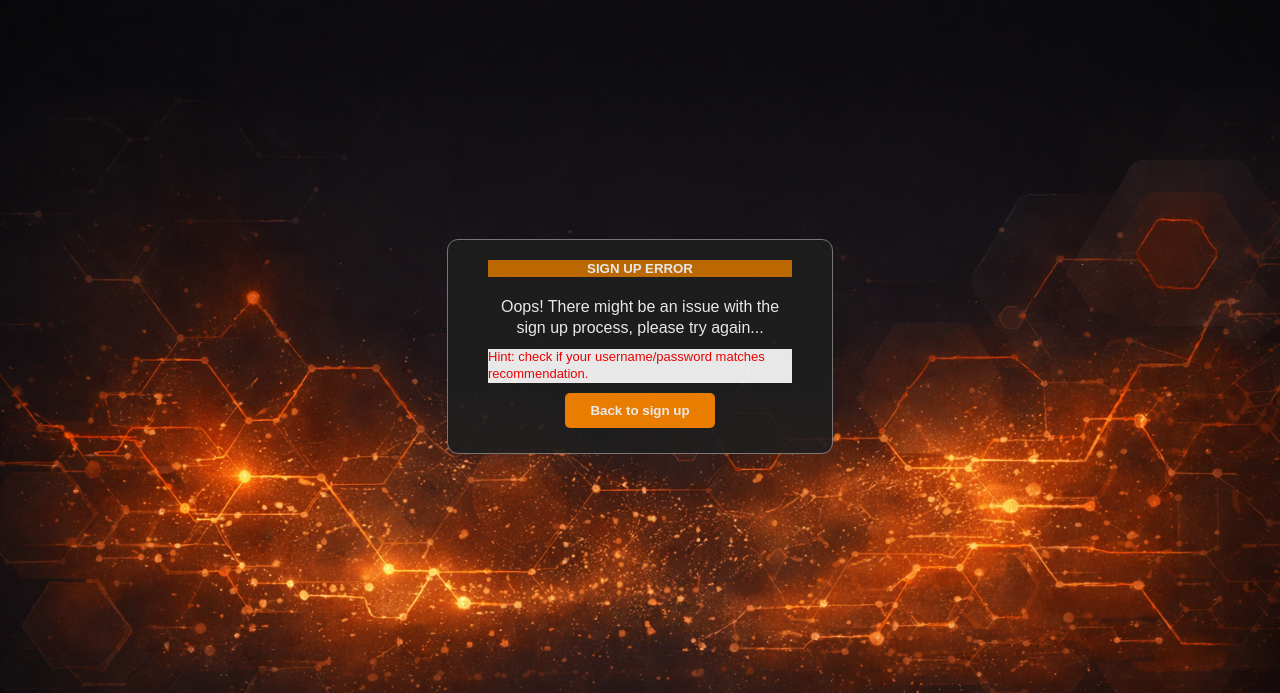
After one commit to 001grindpa/chatLMT, a Flask app: page /signup_error in a window 1280 px wide. The commit adds this page. Shown: the top 693 px of the page. Run offline with Flask 3, Linux system fonts and the light colour scheme; parts of the project's set-up code (start-up, migrations or seed data) failed here and were passed over; some libraries are stand-ins or nearby versions.

Commit message:
done with sign up logic

```diff
--- a/app.py
+++ b/app.py
@@ -32,11 +32,14 @@ async def index():
 @app.route("/signup", methods=["GET", "POST"])
 def signup():
     if request.method == "POST":
-        username = request.json["username"]
-        password = request.json["password"]
-        first_name = request.json["first_name"]
-        surname = request.json["surname"]
-        e_mail = request.json["e_mail"]
+        username = request.form.get("username")
+        password = request.form.get("password")
+        first_name = request.form.get("first_name")
+        surname = request.form.get("surname")
+        e_mail = request.form.get("e_mail", None)
+
+        if session.get("validity") == False:
+            return redirect("/signup_error")
 
         userData = db.execute("SELECT * FROM userData WHERE username = ?", username)
         for data in userData:
@@ -52,17 +55,20 @@ def signup():
         return redirect("/login")
     return render_template("signup.html", page="signup")
 
+@app.route("/signup_error")
+def signup_error():
+    return render_template("signupError.html", page="signup_error")
+
 @app.route("/check_password")
 def password_checker():
     password = request.args.get("q")
     result = check_password(password)
     if result == "valid password":
-        session["valid"] = True
-        return jsonify({"msg": result})
+        session["validity"] = True
+        return jsonify({"msg": result, "session": session.get("validity")})
     else:
-        if session.get("valid"):
-            session["valid"] == None
-        return jsonify({"msg": result})
+        session["validity"] = False
+        return jsonify({"msg": result, "session": session.get("validity")})
 
 
 
--- a/static/scripts/main.js
+++ b/static/scripts/main.js
@@ -14,31 +14,6 @@ document.addEventListener("DOMContentLoaded", () => {
         const form = body.querySelector(".signup form");
         const formBtn = body.querySelector(".signup form button");
 
-
-        for (let i=0; i<allInputs.length; i++) {
-            allInputs[i].addEventListener("input", () => {
-                // checking username length
-                if (allInputs[i].name == "username") {
-                    if (allInputs[i].value.length <= 3) {
-                        check_password.innerHTML = "at least 4 chars long"
-                    }
-                    else {
-                        check_password.innerHTML = "valid username"
-                    }
-                }
-
-                // making sure all inputs are entered
-                for (let input of allInputs) {
-                    if (!input.value) {
-                        formBtn.style.backgroundColor = "gray";
-                        return formBtn.disabled = true;
-                    }
-                }
-                formBtn.style.backgroundColor = "var(--brand-color-light)";
-                return formBtn.disabled = false;
-            })
-        }
-
         main.addEventListener("click", () => {
             if (profile.classList.contains("show")) {
                 profile.classList.remove("show");
@@ -54,6 +29,33 @@ document.addEventListener("DOMContentLoaded", () => {
             }
         })
 
+         passwordInput[0].addEventListener("input", async (e) => {
+            let input = e.currentTarget;
+
+            try {
+                let r = await fetch("/check_password?q=" + input.value);
+                let data = await r.json();
+
+                console.log(data);
+                if (data.msg == "valid password") {
+                    strength.style.backgroundColor = "green";
+                    strength.style.color = "white";
+                    // store valid password
+                    localStorage.setItem("valid_password", true);
+                }
+                else {
+                    strength.style.backgroundColor = "white";
+                    strength.style.color = "black";
+                    // store invalid password
+                    localStorage.setItem("valid_password", false);
+                }
+                strength.innerHTML = data.msg
+            }
+            catch(error) {
+                console.log("Unexpected error: " + error)
+            }
+        });
+
         for (let i=0; i < eyes.length; i++) {
             eyes[i].addEventListener("click", (e) => {
                 let eye = e.currentTarget
@@ -65,31 +67,56 @@ document.addEventListener("DOMContentLoaded", () => {
                     eye.src = "/static/images/closedeye.png";
                     passwordInput[i].type = "password";
                 }
+            });
+            passwordInput[i].addEventListener("input", () => {
+                if (passwordInput[0].value == passwordInput[1].value && localStorage.getItem("valid_password") == "true") {
+                    warn.innerHTML = "valid password match";
+                    warn.style.color = "green";
+                    localStorage.setItem("valid_password_match", true);
+                }
+                else {
+                    warn.innerHTML = "error in password creation";
+                    warn.style.color = "red";
+                    localStorage.setItem("valid_password_match", false);
+                }
+            });
+        }
+
+        for (let i=0; i<allInputs.length; i++) {
+            allInputs[i].addEventListener("input", () => {
+                // checking username length
+                if (allInputs[i].name == "username") {
+                    if (allInputs[i].value.length <= 3) {
+                        check_password.innerHTML = "at least 4 chars long"
+                        localStorage.setItem("valid_username", false);
+                    }
+                    else if (allInputs[i].value.length >= 12) {
+                        check_password.innerHTML = "not more than 12 chars long";
+                        localStorage.setItem("valid_username", false);
+                    }
+                    else {
+                        check_password.innerHTML = "valid username";
+                        localStorage.setItem("valid_username", true);
+                    }
+                }
+
+                // making sure all inputs are entered
+                for (let input of allInputs) {
+                    if (!input.value) {
+                        formBtn.style.backgroundColor = "gray";
+                        return formBtn.disabled = true;
+                    }
+                }
+                if (localStorage.getItem("valid_username") == "true" && localStorage.getItem("valid_password_match") == "true") {
+                    formBtn.style.backgroundColor = "var(--brand-color-light)";
+                    return formBtn.disabled = false;
+                }
+                else {
+                    formBtn.style.backgroundColor = "gray";
+                    return formBtn.disabled = true;
+                }
             })
         }
-
-        passwordInput[0].addEventListener("input", async (e) => {
-            let input = e.currentTarget;
-
-            try {
-                let r = await fetch("/check_password?q=" + input.value);
-                let data = await r.json();
-
-                console.log(data.msg);
-                if (data.msg == "valid password") {
-                    strength.style.backgroundColor = "green";
-                    strength.style.color = "white";
-                }
-                else {
-                    strength.style.backgroundColor = "white";
-                    strength.style.color = "black";
-                }
-                strength.innerHTML = data.msg
-            }
-            catch(error) {
-                console.log("Unexpected error: " + error)
-            }
-        })
 
     }
     else if (document.body.id == "index") {
--- a/static/style/main.css
+++ b/static/style/main.css
@@ -252,6 +252,36 @@ footer .x:hover {
     border-radius: 10px;
 }
 
+/* sign up error */
+#signup_error .signup {
+    margin-top: 15rem;
+    width: 19rem;
+}
+#signup_error .signup div:nth-child(3) {
+    font-size: small;
+    background-color: white;
+    color: red;
+    margin-top: 10px;
+    text-align: left;
+}
+#signup_error .signup button {
+    margin-top: 20px;
+    padding: 10px 25px;
+    margin-top: 10px;
+    margin-bottom: 5px;
+    border-radius: 5px;
+    border: none;
+    cursor: pointer;
+    background: var(--brand-color-light);
+    color: white;
+    font-weight: bold;
+    transition: 0.2s;
+}
+#signup_error .signup button:hover {
+    background-color: var(--brand-color);
+}
+
+
 /* index styling */
 #search {
     text-align: center;
--- /dev/null
+++ b/templates/signupError.html
@@ -0,0 +1,12 @@
+{% extends "layout.html" %}
+
+{% block body %}
+
+    <div class="signup">
+        <h5>SIGN UP ERROR</h5>
+        <div>Oops! There might be an issue with the sign up process, please try again...</div>
+        <div>Hint: check if your username/password matches recommendation.</div>
+        <a href="/signup"><button>Back to sign up</button></a>
+    </div>
+
+{% endblock %}
```
Also changed, not shown: chat_history.db, lmt.db, 3 other files.
